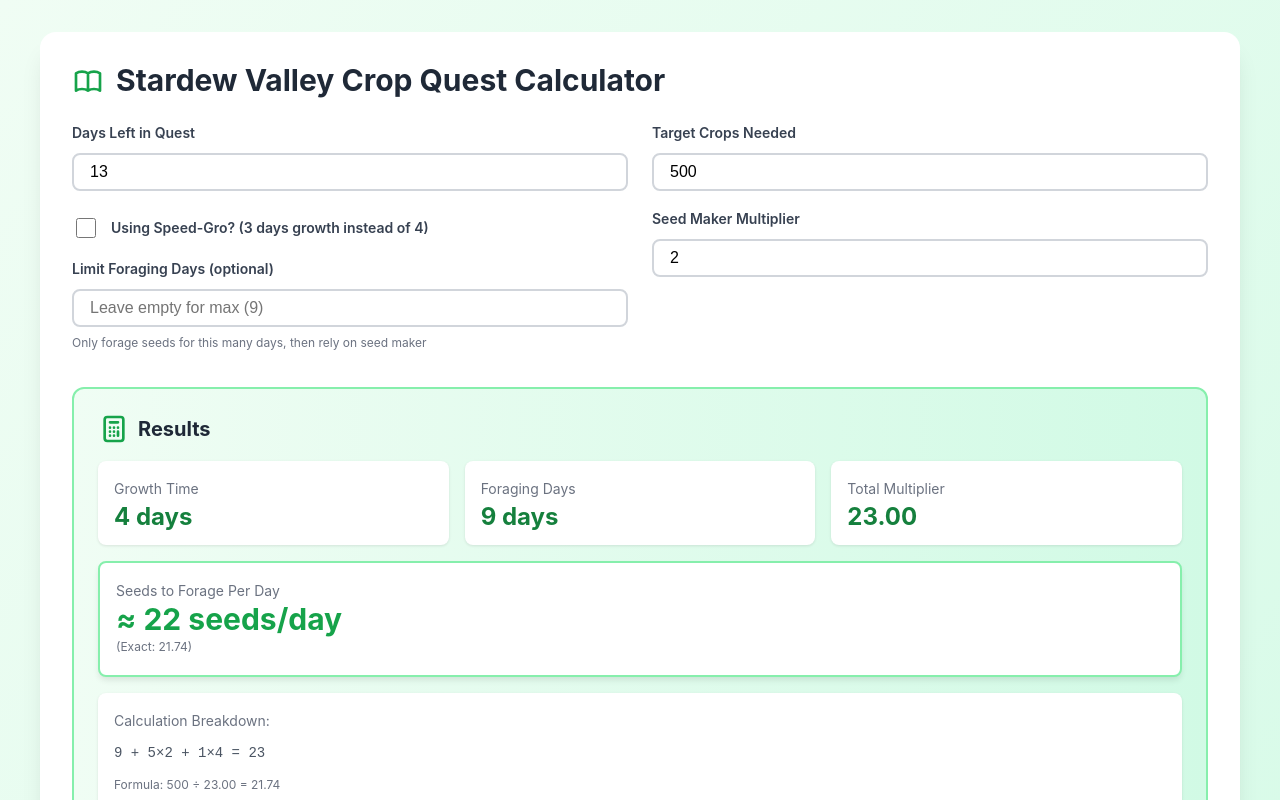
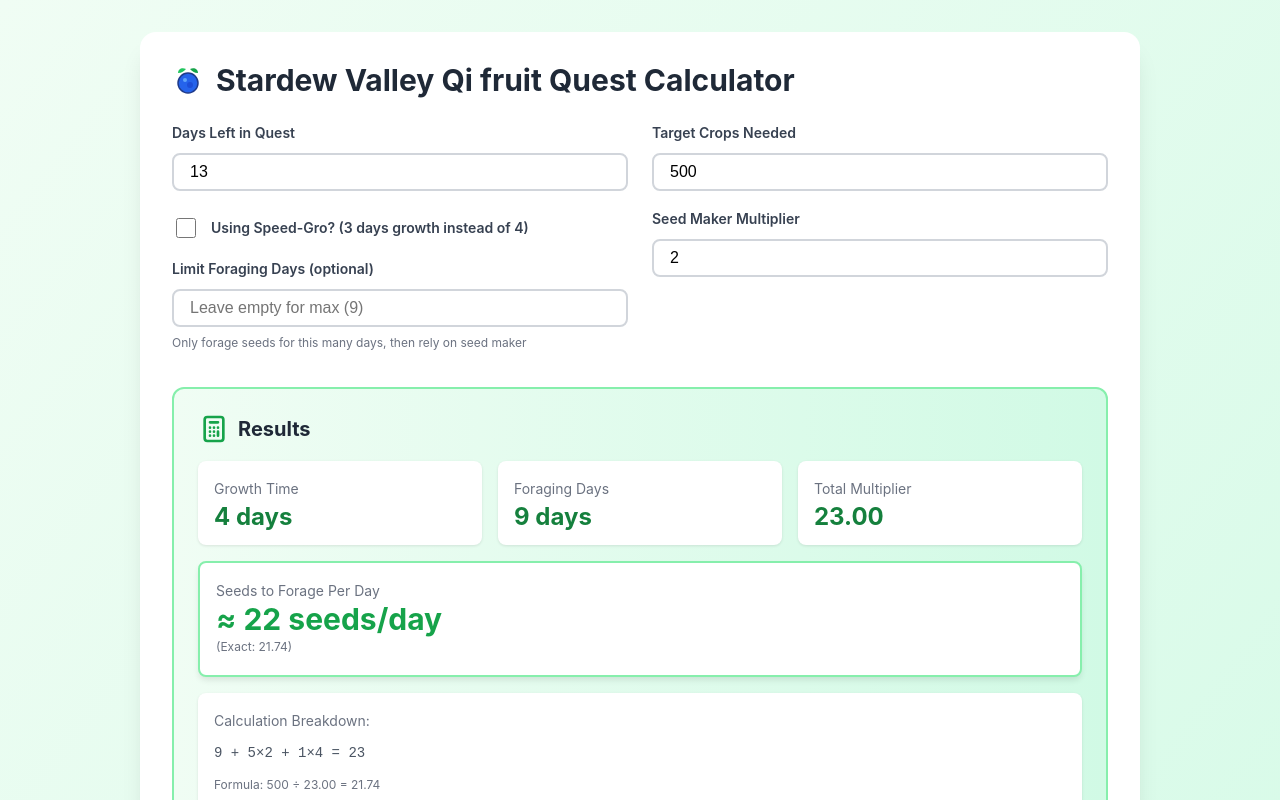
Before and after one commit to JensVL96/stardew-qi-calculator, a React (Vite) app: page / in a window 1280 px wide. Shown: the top 800 px of the page. Built offline with nearby package versions, Linux system fonts and the light colour scheme.

Commit message:
Happy with centering and width

```diff
--- a/src/App.tsx
+++ b/src/App.tsx
@@ -152,7 +152,7 @@
       fontFamily: '-apple-system, BlinkMacSystemFont, "Segoe UI", Roboto, "Helvetica Neue", Arial, sans-serif'
     } as React.CSSProperties,
     maxWidth: {
-      maxWidth: '1200px',
+      maxWidth: '1000px',
       margin: '0 auto'
     } as React.CSSProperties,
     card: {
@@ -314,10 +314,41 @@
       <div style={styles.maxWidth}>
         <div style={styles.card}>
           <div style={styles.header}>
-            <svg style={styles.icon} fill="none" stroke="currentColor" viewBox="0 0 24 24">
-              <path strokeLinecap="round" strokeLinejoin="round" strokeWidth={2} d="M12 6.253v13m0-13C10.832 5.477 9.246 5 7.5 5S4.168 5.477 3 6.253v13C4.168 18.477 5.754 18 7.5 18s3.332.477 4.5 1.253m0-13C13.168 5.477 14.754 5 16.5 5c1.747 0 3.332.477 4.5 1.253v13C19.832 18.477 18.247 18 16.5 18c-1.746 0-3.332.477-4.5 1.253" />
-            </svg>
-            <h1 style={styles.title}>Stardew Valley Crop Quest Calculator</h1>
+          <svg
+            width="32"
+            height="32"
+            viewBox="0 0 32 32"
+            style={styles.icon}
+            xmlns="http://www.w3.org/2000/svg"
+          >
+            {/* leaves */}
+            <path
+              d="M14 4 C10 2, 6 4, 6 8 C10 8, 12 6, 14 4"
+              fill="#22c55e"
+            />
+            <path
+              d="M18 4 C22 2, 26 4, 26 8 C22 8, 20 6, 18 4"
+              fill="#16a34a"
+            />
+
+            {/* fruit body */}
+            <circle cx="16" cy="18" r="10" fill="#2563eb" />
+
+            {/* highlights */}
+            <circle cx="13" cy="15" r="2" fill="#60a5fa" />
+            <circle cx="18" cy="20" r="3" fill="#1d4ed8" />
+
+            {/* outline */}
+            <circle
+              cx="16"
+              cy="18"
+              r="10"
+              fill="none"
+              stroke="#1e3a8a"
+              strokeWidth="1.5"
+            />
+          </svg>
+            <h1 style={styles.title}>Stardew Valley Qi fruit Quest Calculator</h1>
           </div>
 
           <div style={styles.grid}>
```
